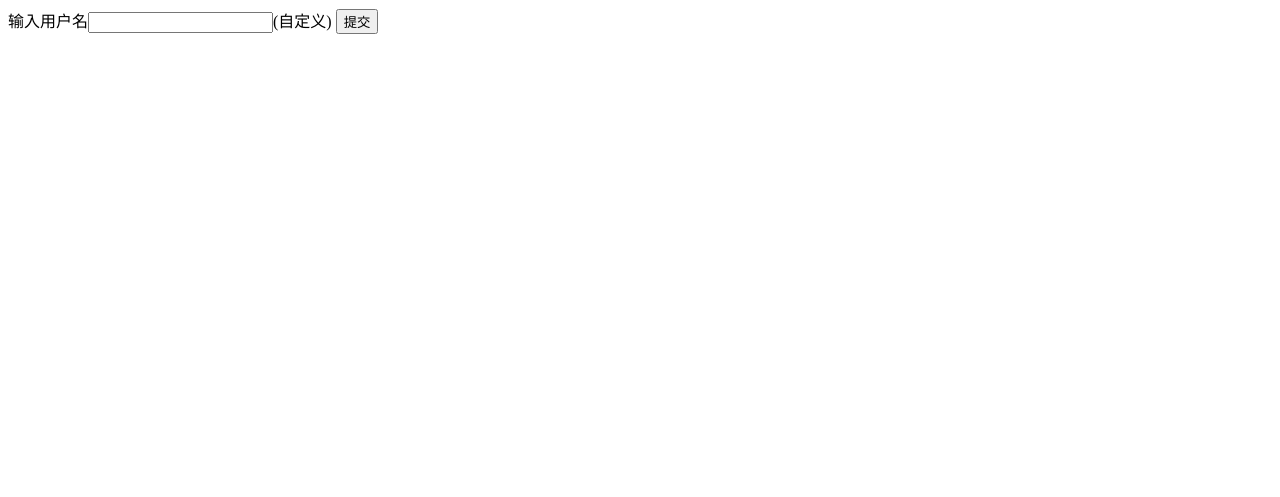
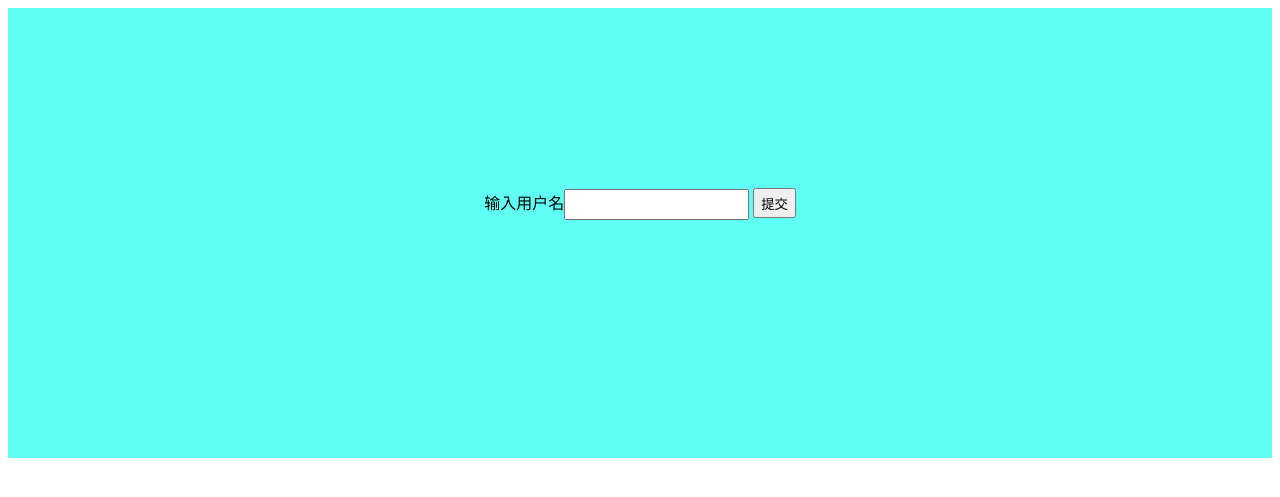
Before and after one commit to wanggang826/about_swoole, a PHP site: page / in a window 1280 px wide. Shown: the top 497 px of the page. Run offline with PHP 8.4, Linux system fonts and the light colour scheme.

Commit message:
fix bug index css

```diff
--- a/index.php
+++ b/index.php
@@ -4,12 +4,15 @@
 <html lang="en">
 <head>
     <meta charset="UTF-8">
+    <meta name="viewport" content="width=device-width,initial-scale=1,minimum-scale=1,maximum-scale=1,user-scalable=no" />
     <title>websoket</title>
 </head>
 <body>
-<form action="test_websocket.php" method="post">
-输入用户名<input type="text" name="name" value="">(自定义)
-<input type="submit" value="提交">
+<div style="background: #60fff4;text-align: center;height: 450px;">
+<form action="test_websocket.php" method="post" style="display: inline-block;overflow:auto;margin-top: 180px;">
+输入用户名<input type="text" name="name" value="" style="height: 25px">
+        <input type="submit" value="提交" style="height: 30px">
+</div>
 </form>
 </body>
 </html>
--- a/webSocket_server_swoole1.php
+++ b/webSocket_server_swoole1.php
@@ -39,7 +39,7 @@ $ws->on('message', function ($ws, $frame) use($redis) {
             $ws->push($fd_on,'欢迎'.$data['user'].'进入聊天室');
         }
     }else if($data['type'] ==2){
-        if($data['to_user' == 'all']){
+        if($data['to_user'] == 'all'){
             foreach ($fds as $fd){
                 $ws->push($fd,$data['user'].' say: '.$data['msg']);
             }
```
